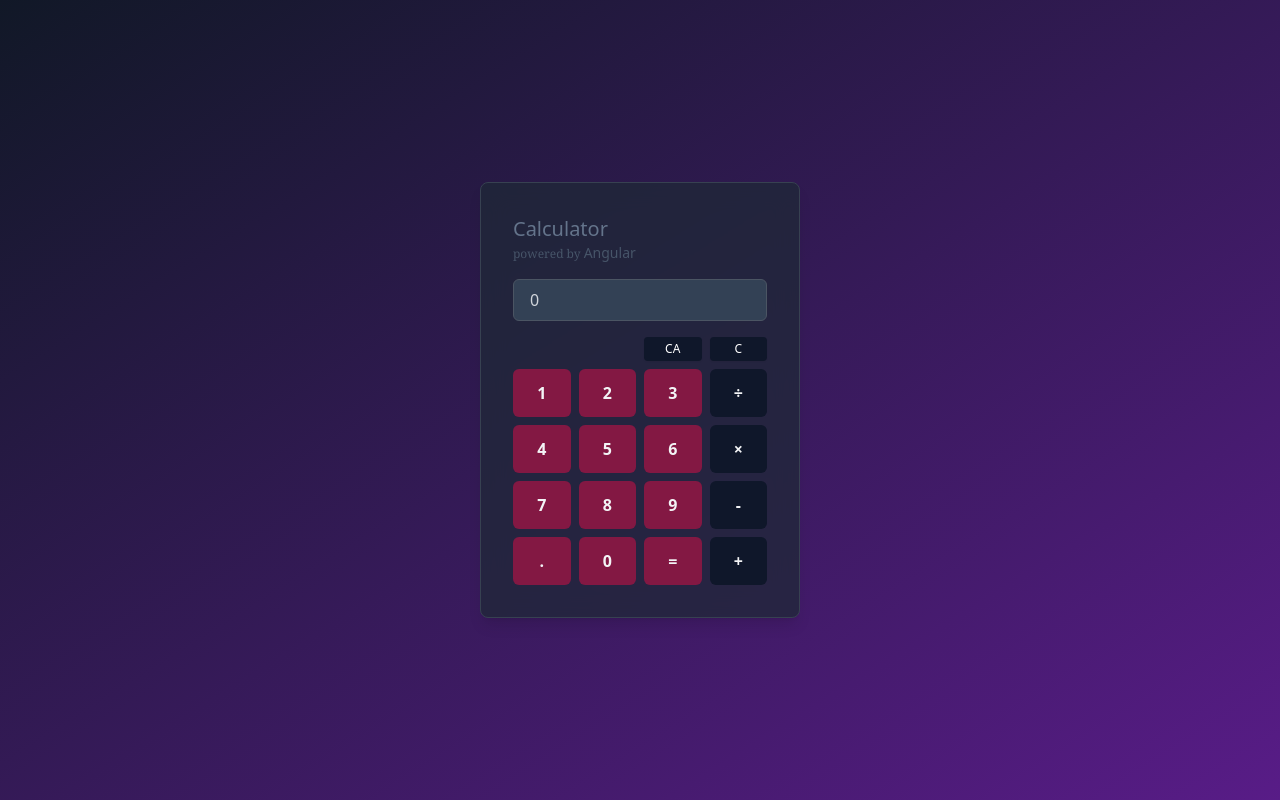
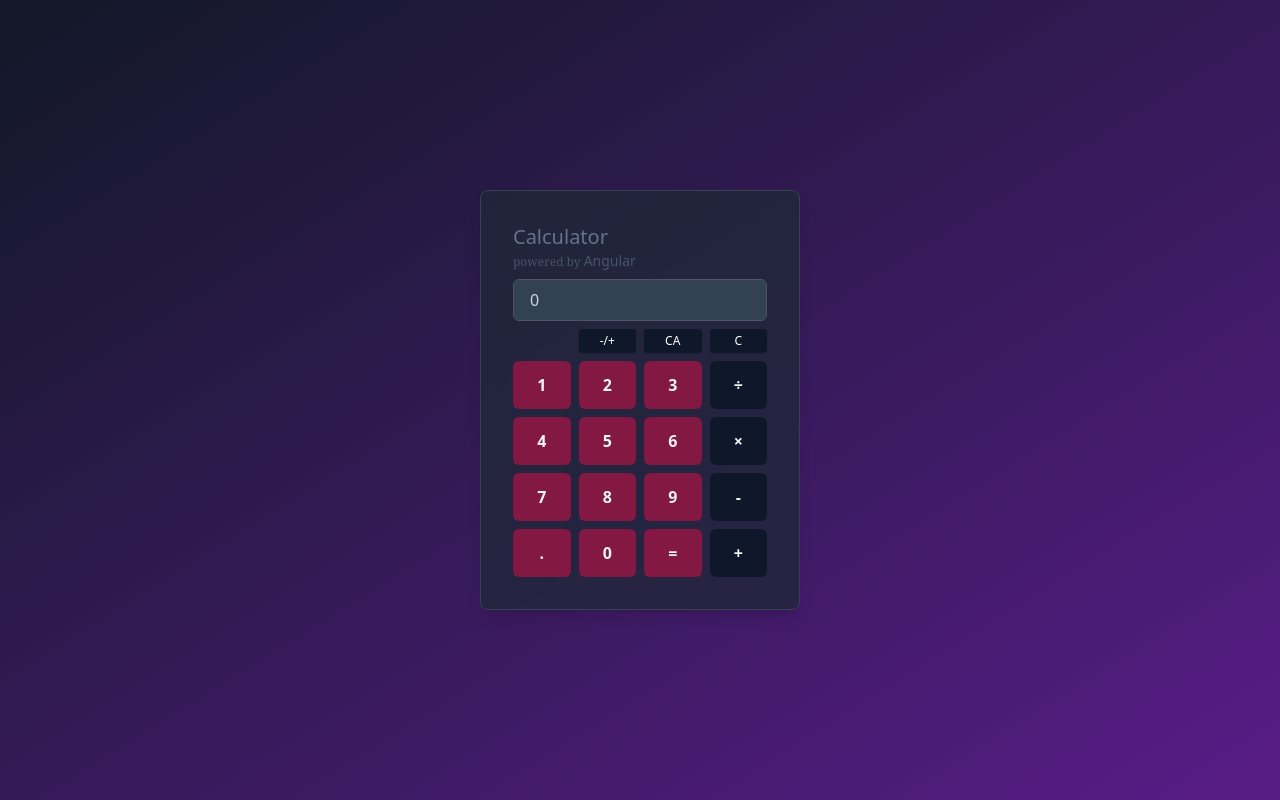
Before and after one commit to halcyon1128/angular-calculator, an Angular app: page / in a window 1280 px wide. Built offline with nearby package versions, Linux system fonts and the light colour scheme.

Commit message:
update v0.6

```diff
--- a/src/app/app.component.html
+++ b/src/app/app.component.html
@@ -5,30 +5,36 @@
     class="flex-col bg-gray-800 bg-opacity-75 backdrop-blur-md p-8 rounded-lg shadow-lg border border-gray-700 w-80"
   >
     <!-- Display -->
-    <div>
-      <div class="mb-2 pb-2">
+    <div class="grid grid-cols-4 gap-2 mb-0 pb-2 items-end">
+      <!-- Titles: Calculator & Powered by Angular -->
+      <div class="col-span-2">
         <h1 class="text-xl font-light text-slate-500">Calculator</h1>
-        <h2 class="text-xs font-thin text-slate-600 font-serif">
-          powered by <span class="text-sm font-light font-sans">Angular</span>
+        <h2 class="text-xs font-light text-slate-600 font-serif">
+          powered by <span class="text-sm font-medium font-sans">Angular</span>
         </h2>
       </div>
-      <input
-        type="text"
-        [value]="display"
-        readonly
-        class="w-full px-4 py-2 rounded-md bg-slate-700 text-gray-300 border border-gray-600 focus:outline-none focus:ring-2 focus:ring-blue-500"
-      />
+      <!-- calcStatus aligned to the bottom (hugging input) -->
+      <div class="col-span-2 text-right self-end">
+        <span class="text-sm font-thin text-gray-600">{{ calcStatus }}</span>
+      </div>
     </div>
+    <!-- Input Field -->
+    <input
+      type="text"
+      [value]="display"
+      readonly
+      class="w-full px-4 py-2 rounded-md bg-slate-700 text-gray-300 border border-gray-600 focus:outline-none focus:ring-2 focus:ring-blue-500"
+    />
 
     <!-- Clear/Clear-All Buttons -->
-    <div class="grid grid-cols-4 gap-2 mt-4 text-xs mb-0 pb-0">
-      <!-- Current Operation Display -->
-      <div
-        [ngClass]="{ blink: blinkDisplay }"
-        class="mt-1 text-gray-300 flex justify-center items-center gap-3 col-span-2"
+    <div class="grid grid-cols-4 gap-2 mt-2 text-xs mb-0 pb-0">
+      <div class="col-span-1"></div>
+      <button
+        class="h-6 bg-slate-900 hover:bg-pink-800 text-white rounded shadow-sm active:translate-y-[1px]"
+        (click)="invertInteger()"
       >
-        <span class="text-xs font-thin text-slate-600 font-serif"> {{ calcStatus }}</span>
-      </div>
+        -/+
+      </button>
       <button
         class="h-6 bg-slate-900 hover:bg-pink-800 text-white rounded shadow-sm active:translate-y-[1px]"
         (click)="clearAll()"
--- a/src/app/app.component.ts
+++ b/src/app/app.component.ts
@@ -1,4 +1,4 @@
-// VERSION 0.5
+// VERSION 0.6
 // VINTAGE CALC
 
 import { Component, HostListener, ResourceStatus } from '@angular/core'
@@ -167,6 +167,17 @@ result = ${this.result}`
     }
   }
 
+  invertInteger() {
+    if (this.display.startsWith('-')) {
+      this.display = this.display.slice(1)
+      return
+    }
+    if (this.display !== '0' && !this.display.startsWith('-')) {
+      this.display = '-' + this.display
+      return
+    }
+  }
+
   @HostListener('document:keydown', ['$event'])
   handleKeyboardEvent(event: KeyboardEvent) {
     const key = event.key
```
